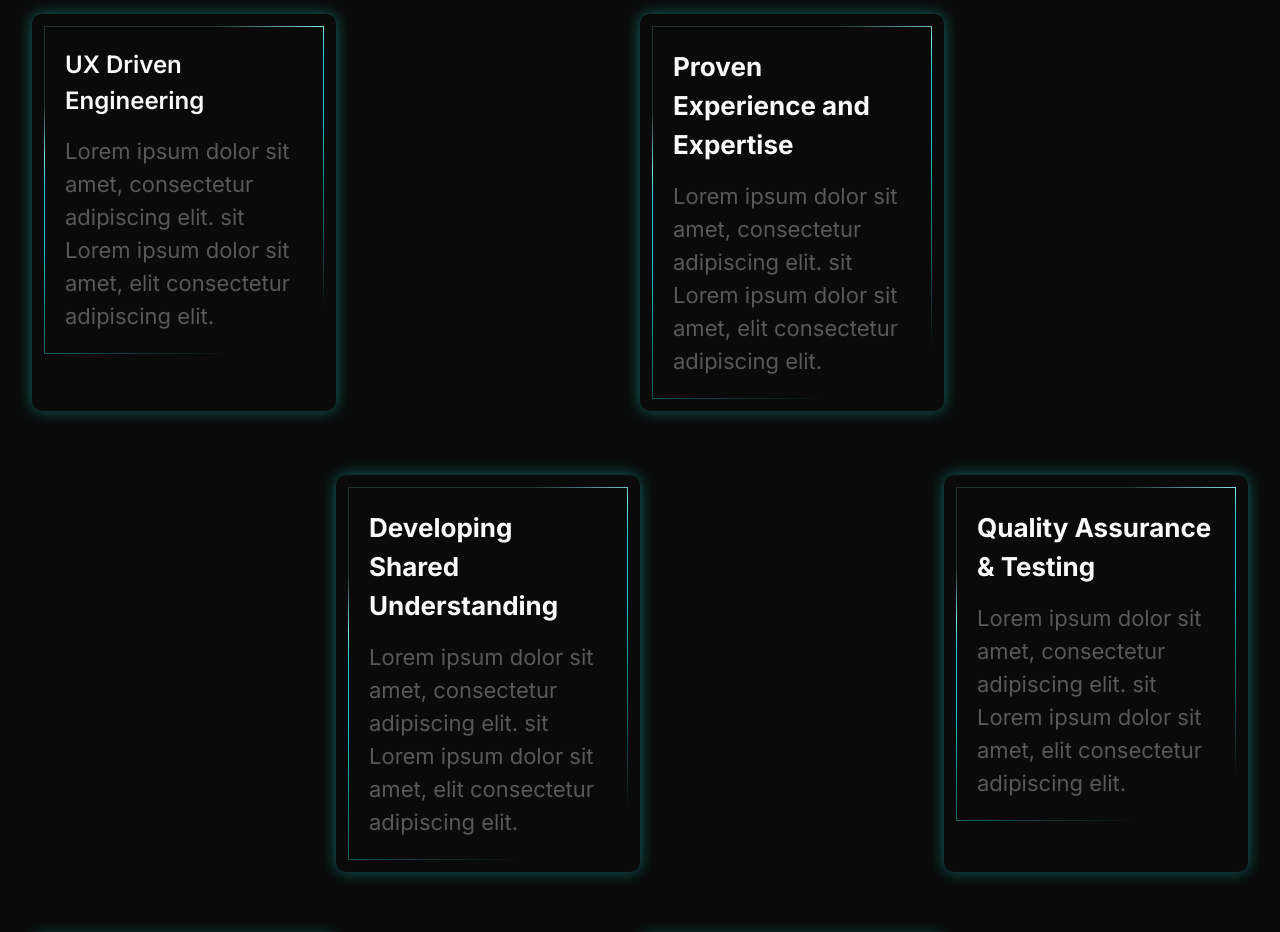
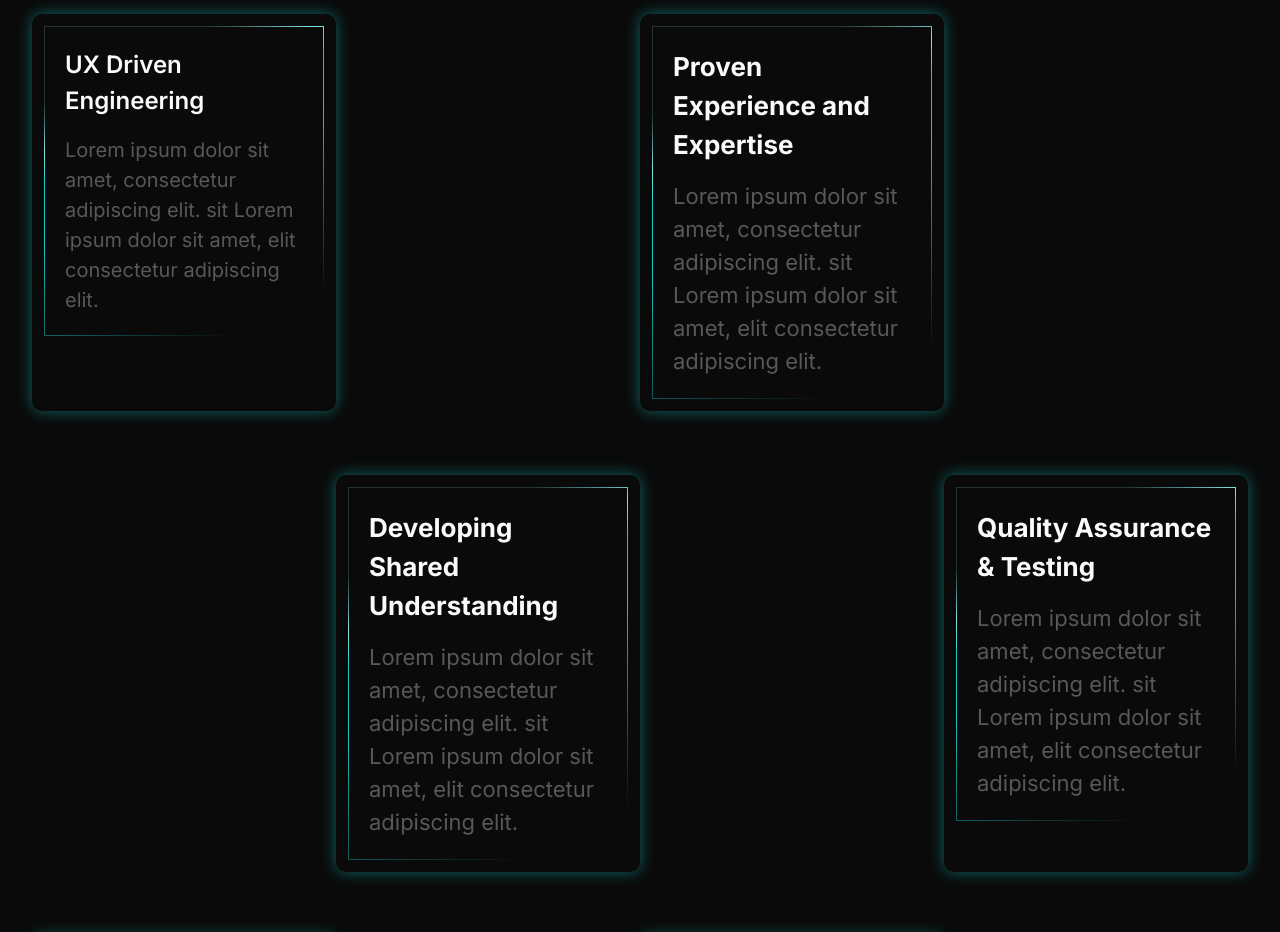
Before and after one commit to Roshen-Perera/ceylon-developers-portfolio, a Next.js app: page / in a window 1280 px wide. Shown: the part 1720-2652 px from the top of the page. Built offline with nearby package versions, Linux system fonts and the light colour scheme.

Commit message:
Refactor Approach component to use P tag for paragraph consistency

```diff
--- a/components/approach.tsx
+++ b/components/approach.tsx
@@ -1,5 +1,5 @@
 import React from 'react'
-import { H2, H5 } from './typography';
+import { H2, H5, P } from './typography';
 
 const Approach = () => {
   return (
@@ -15,10 +15,10 @@ const Approach = () => {
         <div className="p-3 shadow-[0px_0px_15px_rgba(23,205,202,0.47)] rounded-lg">
           <div className="flex flex-col p-5 gradient-border rounded-2xl gap-4 ">
             <H5 className="text-[26px] font-bold">UX Driven Engineering</H5>
-            <p className="text-[22px] text-[#585858]">
+            <P className="text-[22px] text-[#585858]">
               Lorem ipsum dolor sit amet, consectetur adipiscing elit. sit Lorem
               ipsum dolor sit amet, elit consectetur adipiscing elit.{" "}
-            </p>
+            </P>
           </div>
         </div>
         <div></div>
```
